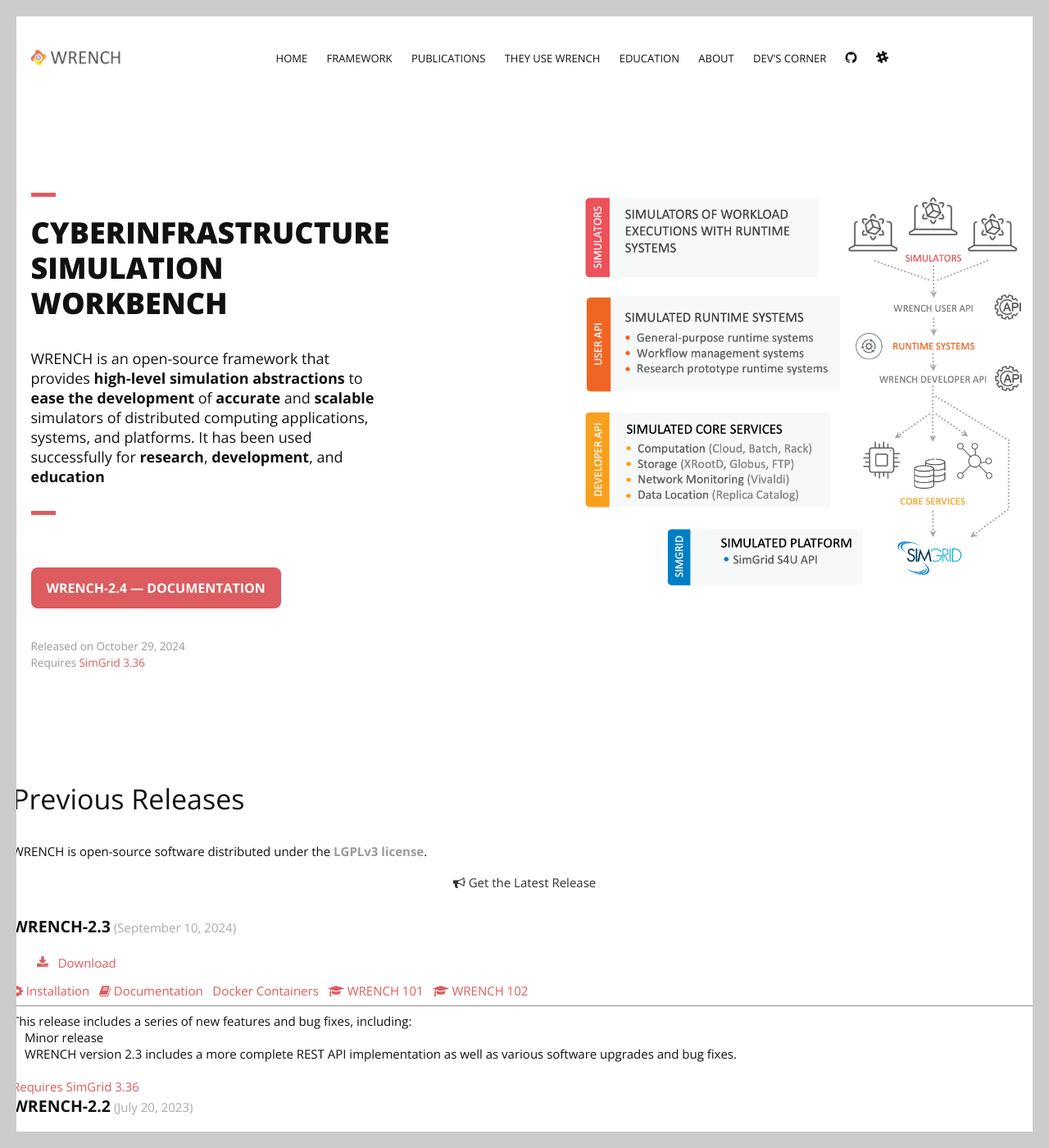
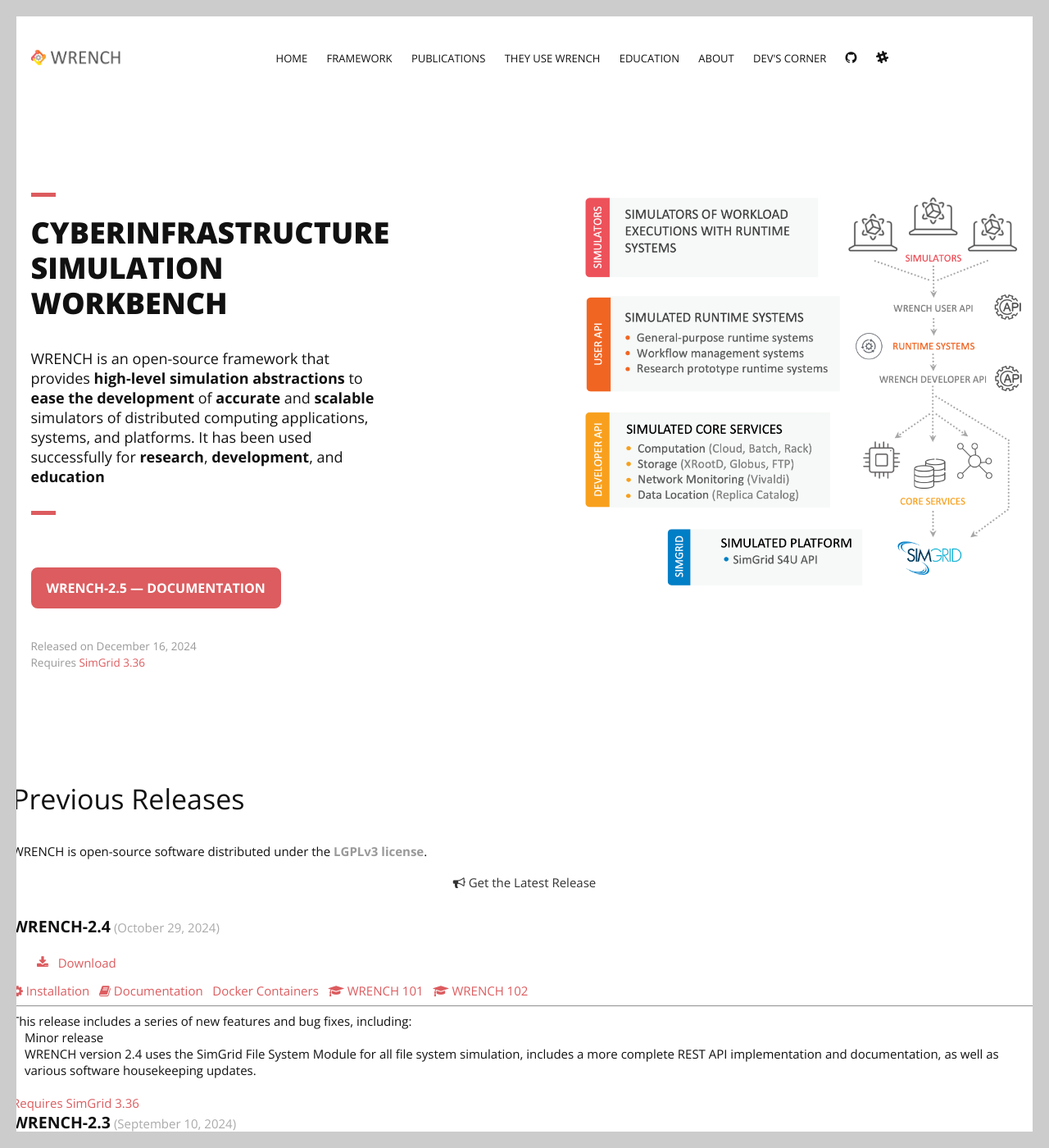
Before and after one commit to wrench-project/wrench-project.github.io, a Jekyll site: the page built from previousreleases.html, in a window 1280 px wide and 1400 px high. Shown: the whole window at 82% size. Built offline with Jekyll 4.4.1, drawn with Linux system fonts in a browser that asks for light colours.

Commit message:
New release v2.5

```diff
--- a/_data/releases.yml
+++ b/_data/releases.yml
@@ -1,3 +1,10 @@
+- version: "2.5"
+  date: December 16, 2024
+  simgrid_version: "3.36"
+  description:
+    - Minor release
+    - "WRENCH version 2.5 adds the EASY backfilling scheduling algorithm to the BatchComputeService implementation, as well as minor software and documentation updates and fixes."
+
 - version: "2.4"
   date: October 29, 2024
   simgrid_version: "3.36"
```
